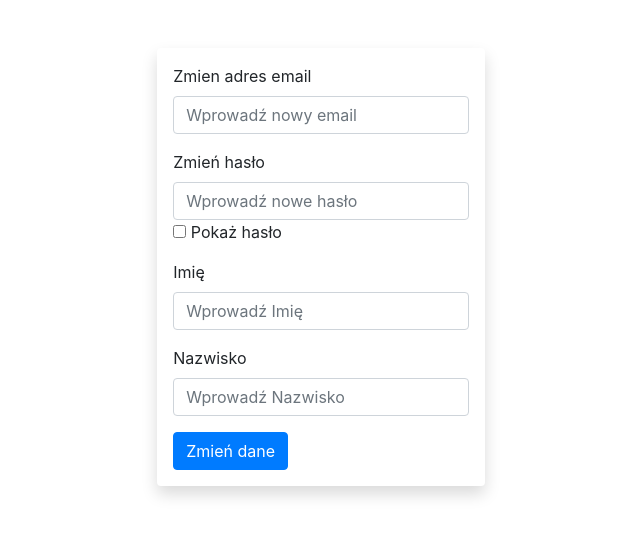
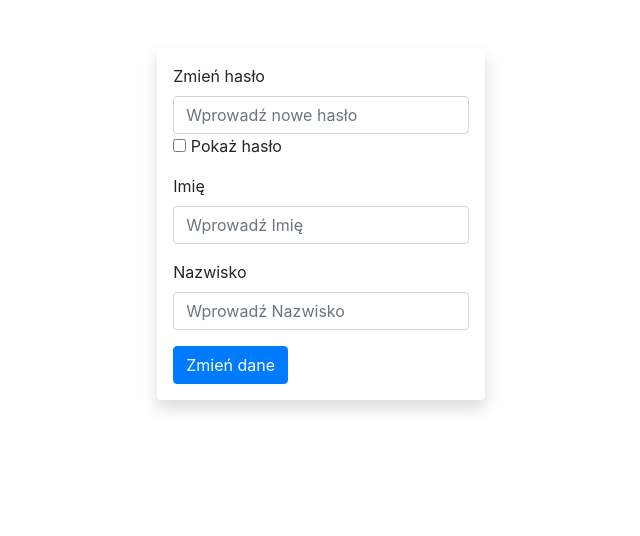
Before and after one commit to AdamJochemczyk/ProjektBazyDanych2020, a PHP site: page /userpanel.php in a window 1280 px wide. Shown: the part 56-592 px from the top of the page, without its empty margins (319-959 px from the left). Run offline with PHP 8.4, Linux system fonts and the light colour scheme; the visitor is signed in with stand-in values (Sample User, id 1).

Commit message:
Add files via upload

```diff
--- a/Waluty/waluty.php
+++ b/Waluty/waluty.php
@@ -94,9 +94,7 @@ $conn = mysqli_connect(
 		$Result = $Connection->query($Query);
         echo "<center><h1>Waluty</h1></center>";
 		echo "<table class='table table-bordered shadow-lg>";
-		echo "<tr><th>Identyfikator</th><th>Nazwa Inwestycji</th>
-        <th>Koszt inwestycji</th>
-        </tr>";
+		echo "<tr><th>Identyfikator</th><th>Nazwa Inwestycji</th><th>Koszt inwestycji</th></tr>";
 		if ($Result->num_rows > 0)
 		{
 			while ($Row = $Result->fetch_array())
--- a/mojportfel.php
+++ b/mojportfel.php
@@ -111,9 +111,9 @@ else
     <?php
     $errors = array();
       if (isset($_POST['zasil'])) {
-        $doladowanie=mysqli_real_escape_string($conn, $_POST['kwotazasilenia']);
-          if (empty($doladowanie)||($doladowanie==0)) { $doladowanie=0; }
-          if (count($errors) == 0) {
+          $doladowanie=mysqli_real_escape_string($conn, $_POST['kwotazasilenia']);
+          if (empty($doladowanie)||($doladowanie==0) || $doladowanie<0) { $doladowanie=0; }
+          if (count($errors) == 0 && $doladowanie>0) {
       			$zasil = "UPDATE uzytkownik SET kwota = $posiadanakwota+$doladowanie WHERE  email='$mail';";
       			$conn->query($zasil);
             header("Refresh:0");
--- a/resetpassword.php
+++ b/resetpassword.php
@@ -19,13 +19,11 @@ if (isset($_POST['reset_password']))
                 $new_password_hash = md5($new_password);
 
                 $query = "UPDATE uzytkownik SET haslo='$new_password_hash' WHERE email='$email';";
-			    $go_update = mysqli_query($db, $query);
+			          $go_update = mysqli_query($db, $query);
 
                if($go_update)
                {
                    $new_password = "Twoje hasło : "+ (string)$new_password;
-                   //$comunicate = "Twoje nowe hasło to : "+$new_password+". Możesz się teraz zalogować z nowym hasłem!";
-                  // array_push($errors, $new_password);
                 echo $new_password;
                }
 			}
--- a/server.php
+++ b/server.php
@@ -33,9 +33,11 @@
         if ($wiek>150) { array_push($errors, "Podany wiek troche nieprawdopodobny!");}
 		if (empty($kwota)||($kwota==0)) { $kwota=0; }
 
+		$sprawdzczywolnymail="SELECT email FROM uzytkownik WHERE email LIKE '$email';";
+		$result=mysqli_query($db, $sprawdzczywolnymail);
 
 		// register user if there are no errors in the form
-		if (count($errors) == 0) {
+		if (count($errors) == 0 && mysqli_num_rows($result)==0 ) {
 			$password_hashed = md5($password);
 			$query = "INSERT INTO uzytkownik (email, haslo,id_roli,wiek,kwota,Imie,Nazwisko)
 					  VALUES('$email', '$password_hashed', '2','$wiek','$kwota','$imie','$nazwisko')";
@@ -75,8 +77,6 @@
 			$checkResult = mysqli_query($db,$roleCheck);
 			$row = mysqli_fetch_assoc($checkResult);
 
-
-
             $pobranieIDkwerenda = "SELECT idUzytkownik FROM uzytkownik WHERE email='$email'";
             $wyslaniekwerendy = mysqli_query($db,$pobranieIDkwerenda);
             $pobierzID = mysqli_fetch_assoc($wyslaniekwerendy);
@@ -104,7 +104,6 @@
 			}
 		}
 	}
-
 
 	//Admin
 	if (isset($_POST['admin_usr'])) {
@@ -139,12 +138,7 @@
 			}
 			mysqli_query($db, $query);
 			header('location: usrmgmnt.php');
-
-
-
-
 		}
-
 	}
 
 
@@ -176,17 +170,15 @@
 //Zmiana danych w userpanel
 if (isset($_POST['change_data'])) {
 	$email=$_SESSION['email'];
-	$emailch = mysqli_real_escape_string($db, $_POST['emailIdchange']);
 	$passwordch = mysqli_real_escape_string($db, $_POST['passwordIdchange']);
 	$namech = mysqli_real_escape_string($db, $_POST['nameIdch']);
 	$surnamech = mysqli_real_escape_string($db, $_POST['surnameIdch']);
-	if (empty($emailch)) { array_push($errors, "Email jest wymagany"); }
 	if (empty($passwordch)) { array_push($errors, "Hasło jest wymagane"); }
 	if (empty($namech)) { array_push($errors, "Imie jest wymagane"); }
 	if (empty($surnamech)) { array_push($errors, "Nazwisko jest wymagane"); }
 	if (count($errors) == 0) {
 		$password_hashed = md5($passwordch);
-		$query = "UPDATE uzytkownik SET email='$emailch', haslo='$password_hashed', Imie='$namech', Nazwisko='$surnamech' WHERE email='$email';";
+		$query = "UPDATE uzytkownik SET haslo='$password_hashed', Imie='$namech', Nazwisko='$surnamech' WHERE email='$email';";
 		mysqli_query($db, $query);
 	}
 
@@ -269,6 +261,6 @@ if(isset($_POST['sprzedajbtn'], $_POST['kwotasprzedazy'], $_POST['typ'], $_POST[
 	else{
 		array_push($errors, "Kwota sprzadazy musi byc większa od 0");
 	}
-	//header('location: mojportfel.php');
+	header('location: mojportfel.php');
 }
 ?>
--- a/userpanel.php
+++ b/userpanel.php
@@ -76,10 +76,6 @@ else {
              <form method="post" action="userpanel.php">
              <?php include('errors.php'); ?>
               <div class="form-group">
-                <label for="exampleInputEmail1">Zmien adres email</label>
-                <input type="email" class="form-control" name="emailIdchange" aria-describedby="emailHelp" placeholder="Wprowadź nowy email">
-              </div>
-              <div class="form-group">
                 <label for="exampleInputPassword1">Zmień hasło</label>
                 <input type="password" class="form-control" name="passwordIdchange" id="passwordId" placeholder="Wprowadź nowe hasło">
                 <input type="checkbox" onclick="showPassword()"> Pokaż hasło
```
